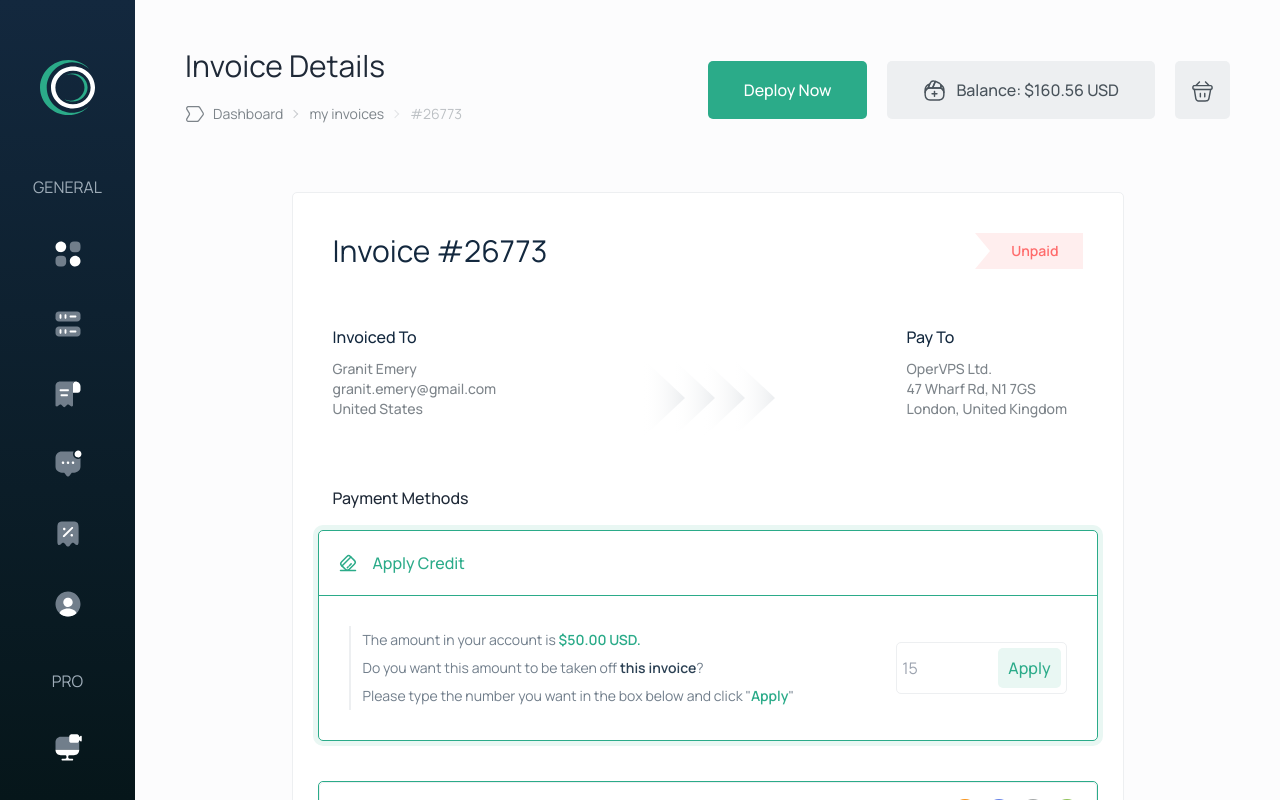
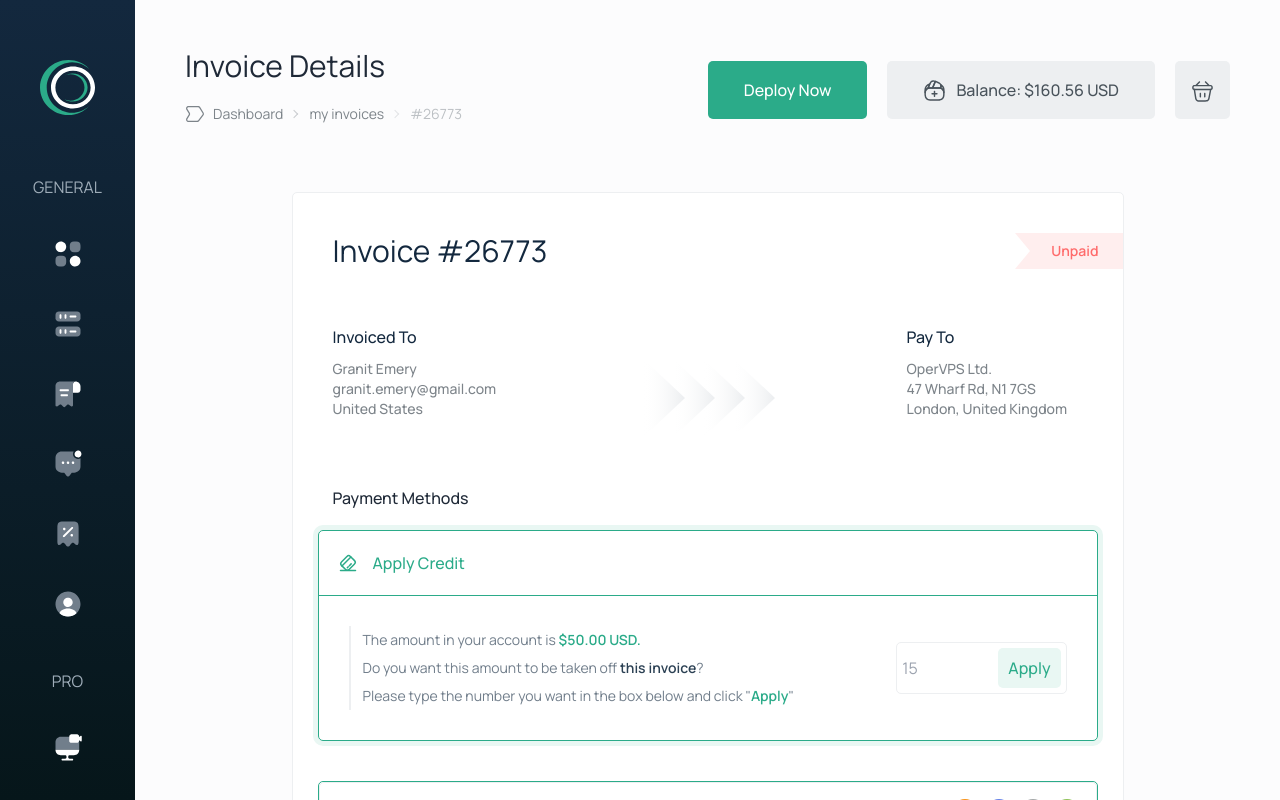
Before and after one commit to Ali-hagha/asamserver-sveltekit-test, a SvelteKit app: page / in a window 1280 px wide. Shown: the top 800 px of the page. Built offline with nearby package versions, Linux system fonts and the light colour scheme.

Commit message:
move unpaid tag to edge of invoice card

```diff
--- a/src/routes/(invoice)/InvoiceHeader.svelte
+++ b/src/routes/(invoice)/InvoiceHeader.svelte
@@ -11,7 +11,7 @@
 		<h3 class="text-3xl">Invoice #{invoice.id}</h3>
 		{#if !invoice.paid}
 			<div
-				class=" absolute right-0 top-0 bg-accent_light_red text-accent_red text-sm font-semibold py-2 pr-6 pl-9"
+				class="absolute -mr-10 right-0 top-0 bg-accent_light_red text-accent_red text-sm font-semibold py-2 pr-6 pl-9"
 			>
 				<p>Unpaid</p>
 				<div
```
